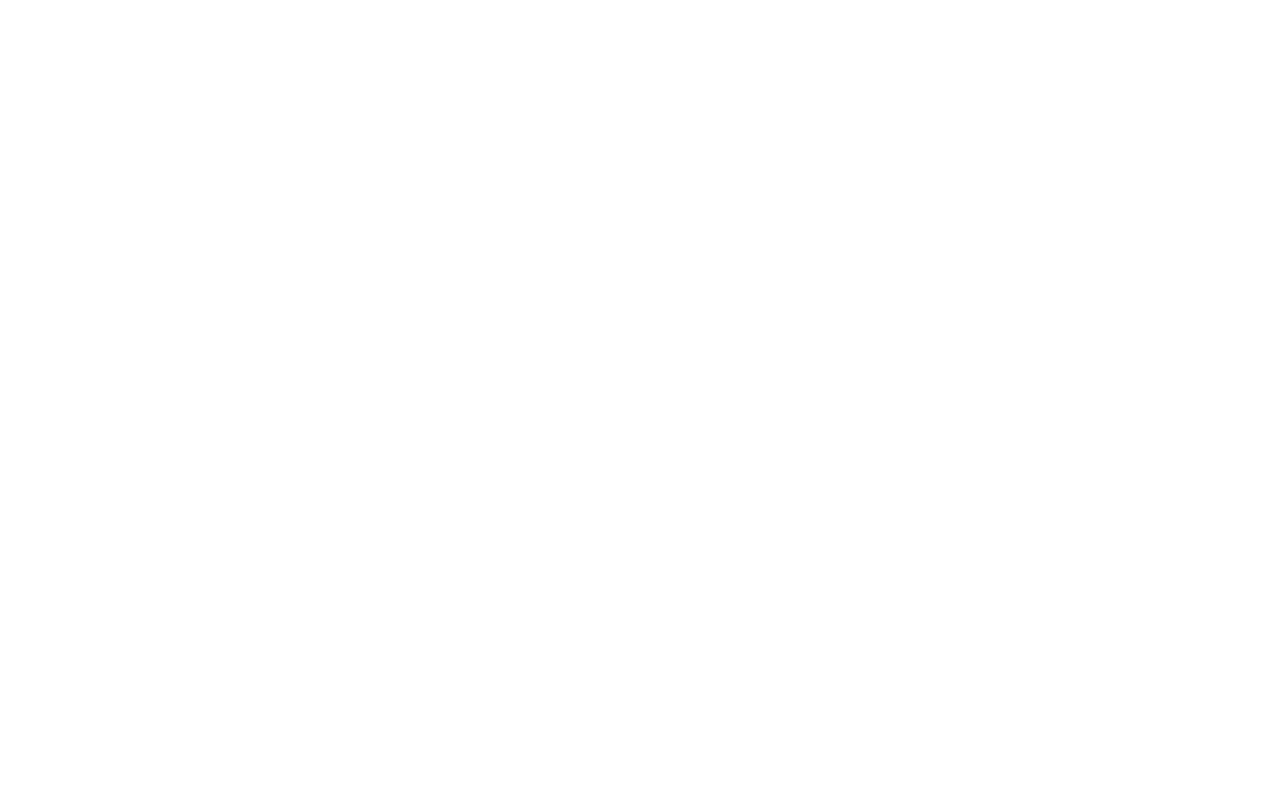
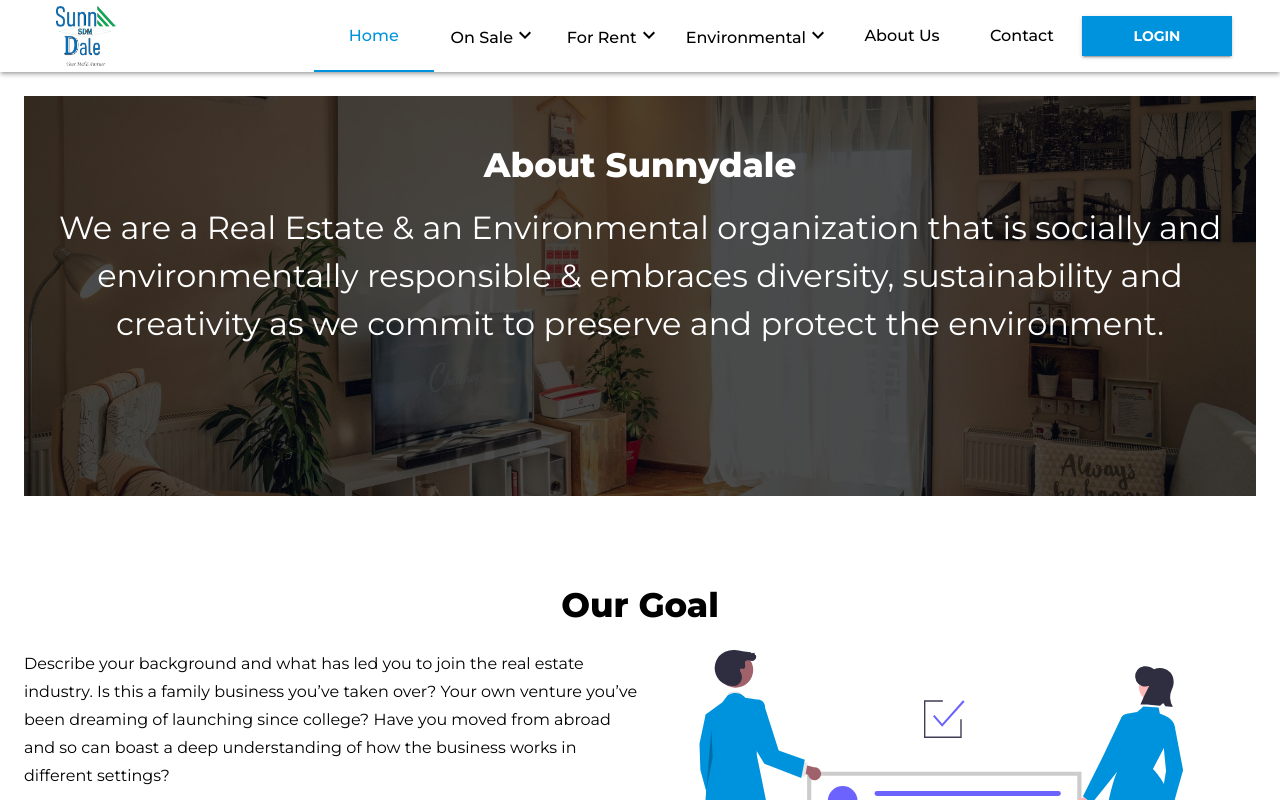
Before and after one commit to alexmurithi/sunnydalemanagement, a React (Create React App) app: page /about-us in a window 1280 px wide. Shown: the top 800 px of the page. Built offline with nearby package versions, Linux system fonts and the light colour scheme.

Commit message:
added about-us page && our goal section

```diff
--- a/package.json
+++ b/package.json
@@ -10,6 +10,7 @@
     "@testing-library/jest-dom": "^5.11.4",
     "@testing-library/react": "^11.1.0",
     "@testing-library/user-event": "^12.1.10",
+    "clsx": "^1.1.1",
     "prop-types": "^15.7.2",
     "react": "^17.0.2",
     "react-dom": "^17.0.2",
--- /dev/null
+++ b/src/Components/AboutUs/FlatCarousel.js
@@ -0,0 +1,73 @@
+import React from 'react';
+import {Box,Container,Typography} from '@material-ui/core';
+import AboutUsImage from '../../Assets/Images/Apartment2.jpg';
+import {makeStyles} from "@material-ui/core/styles";
+
+const useStyles =makeStyles((theme)=>({
+    flatCarouselBox:{
+        backgroundImage:`url(${AboutUsImage})`,
+        position:"relative",
+        height:"400px",
+        backgroundSize:"cover",
+        backgroundPosition:'center',
+        backgroundRepeat:'no-repeat',
+        [theme.breakpoints.down('sm')]:{
+            height:'250px'
+        }
+    },
+    overlay:{
+        position:"absolute",
+        width:"100%",
+        height:"100%",
+        top:0,
+        left:0,
+        color:theme.palette.white,
+        display:"flex",
+        alignItems:"center",
+        // justifyContent:"center",
+        flexDirection:"column",
+        background:`rgba(0,0,0,0.7)`
+    },
+    aboutText:{
+        fontSize:'2rem',
+        paddingTop:"18px",
+        [theme.breakpoints.down('sm')]:{
+            fontSize: '1rem'
+        }
+    }
+
+}))
+
+const FlatCarousel =()=>{
+    const classes =useStyles();
+    return(
+        <Box py={3}>
+            <Container maxWidth={'xl'}>
+                <Box component="div" className={classes.flatCarouselBox} >
+                    <Box className={classes.overlay} >
+                        <Typography
+                            variant="h4"
+                            align="center"
+                            style={{paddingTop:'3rem'}}
+                        >
+                            About Sunnydale
+                        </Typography>
+                        <Typography
+                            variant="body1"
+                            align={'center'}
+                            classes={{body1:classes.aboutText}}
+                        >
+                            We are a Real Estate & an Environmental organization
+                            that is socially and environmentally responsible & embraces
+                            diversity, sustainability and creativity as we commit to preserve
+                            and protect the environment.
+                        </Typography>
+                    </Box>
+
+                </Box>
+            </Container>
+        </Box>
+    )
+}
+
+export default FlatCarousel;
--- /dev/null
+++ b/src/Components/AboutUs/OurGoal.js
@@ -0,0 +1,43 @@
+import React from 'react';
+import {
+    Box,Container,Grid,Typography,useMediaQuery
+} from "@material-ui/core";
+import {useTheme} from "@material-ui/core/styles";
+import {ReactComponent as OurGoalSvg} from "../../Assets/svg/ourGoal.svg";
+
+const OurGoal =()=>{
+    const theme =useTheme()
+    const isMobileTablet =useMediaQuery(theme.breakpoints.down('sm'));
+    return(
+        <Box py={5}>
+            <Container maxWidth={'xl'}>
+                <Box py={3}>
+                    <Typography variant="h4" align={'center'}>
+                        Our Goal
+                    </Typography>
+                </Box>
+
+
+                <Grid container direction={isMobileTablet && 'column-reverse'}>
+
+                    <Grid item xs={12} sm={12} lg={6}>
+
+                        <Typography
+                            variant="subtitle1"
+                        >
+                            Describe your background and what has led you to join the real estate industry.
+                            Is this a family business you’ve taken over? Your own venture you’ve been dreaming
+                            of launching since college? Have you moved from abroad and so can boast a deep understanding
+                            of how the business works in different settings?
+                        </Typography>
+                    </Grid>
+                    <Grid xs={12} sm={12} item lg={6}>
+                        <OurGoalSvg width="100%"/>
+                    </Grid>
+                </Grid>
+            </Container>
+        </Box>
+    )
+}
+
+export default OurGoal;
--- a/src/Components/LandingPage/AllServices.js
+++ b/src/Components/LandingPage/AllServices.js
@@ -22,8 +22,6 @@
 
 const AllServices =() =>{
     const classes = useStyles();
-    // const theme =useTheme()
-    // const isMobileTablet =useMediaQuery(theme.breakpoints.down('md'));
     return(
         <Box py={5} className={classes.root}>
             <Container>
--- /dev/null
+++ b/src/Pages/AboutUs.js
@@ -0,0 +1,21 @@
+import React from 'react';
+import Header from "../Containers/Header";
+import FlatCarousel from "../Components/AboutUs/FlatCarousel";
+import OurGoal from "../Components/AboutUs/OurGoal";
+import {Helmet} from "react-helmet";
+
+const AboutUs =()=>{
+    return (
+        <>
+            <Helmet>
+                <title>About Us</title>
+            </Helmet>
+
+            <Header/>
+            <FlatCarousel/>
+            <OurGoal/>
+        </>
+    )
+}
+
+export default AboutUs;
--- a/src/Routes.js
+++ b/src/Routes.js
@@ -8,6 +8,10 @@
         )
 );
 
+const AboutUs = lazy(()=>
+    import("./Pages/AboutUs")
+)
+
 const Routes = () =>{
     return (
         <>
@@ -16,6 +20,11 @@
                 component={LandingPage}
                 layout={MainLayout}
 
+            />
+            <Route
+                exact
+                path="/about-us"
+                component={AboutUs}
             />
             <Route
                 exact path="/on-sale"
--- a/src/Themes/Default.js
+++ b/src/Themes/Default.js
@@ -19,7 +19,8 @@
        black:"#000000",
        howItWorksBackCl:"ghostwhite",
        text:{
-           primary:"#000000"
+           primary:"#000000",
+           secondary:"#ffffff"
        }
 
    },
@@ -52,7 +53,9 @@
            [breakpoints.down('md')]:{
              fontSize:"1.2rem"
            }
-       }
+       },
+
+
    },
 
     overrides:{
```
Also changed, not shown: src/Components/Image.js (added, +28 -0 lines), src/Assets/svg/ourGoal.svg (added), 1 other file (tests, documents, lock files or other folders).
